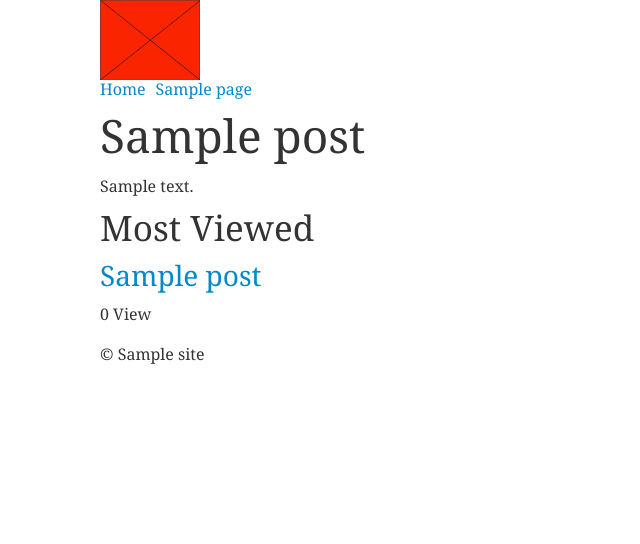
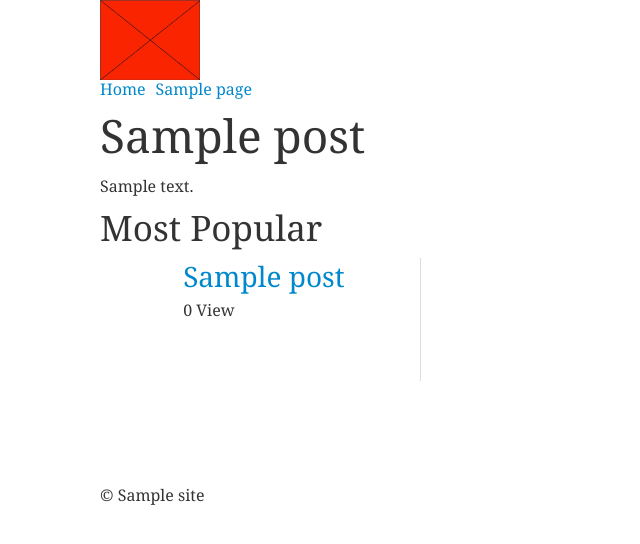
Before and after one commit to robertocarroll/barjeel, a WordPress theme: the page made by page-home.php in a window 1280 px wide. Shown: the top 544 px of the page, without its empty margins (0-640 px from the left). Run offline with PHP 8.4 and a stand-in for WordPress, Linux system fonts and the light colour scheme; the site name, menu and one post (Sample post) are stand-ins, and other content is empty; some libraries are stand-ins or nearby versions.

Commit message:
Added carousel to homepage most viewed

```diff
--- a/functions.php
+++ b/functions.php
@@ -92,6 +92,8 @@
 	wp_enqueue_script( 'backstretch', get_template_directory_uri() . '/js/jquery.backstretch.min.js', array( 'jquery' ), '20120206', true );
 
 	wp_enqueue_script( 'isotope', get_template_directory_uri() . '/js/jquery.isotope.min.js', array( 'jquery' ), '20120206', true );
+
+	wp_enqueue_script( 'tinycarousel', get_template_directory_uri() . '/js/jquery.tinycarousel.min.js', array( 'jquery' ), '20120206', true );
 
 }
 add_action( 'wp_enqueue_scripts', 'barjeel_scripts' );
--- a/js/barjeel.js
+++ b/js/barjeel.js
@@ -1,4 +1,8 @@
+jQuery(document).ready(function ($) {
 
+        $('#slider-code').tinycarousel({ display: 2 });
+
+    });
 
 
 
--- a/page-home.php
+++ b/page-home.php
@@ -6,7 +6,6 @@
 ?>
 
 <?php get_header(); ?>
-
 
 
 
@@ -33,17 +32,21 @@
  $mostviewed_query = new WP_Query($mostviewed); ?>
 
 <?php if( $mostviewed_query->have_posts() ) : ?>
-    <h2>Most Viewed</h2>
+    <h2>Most Popular</h2>
 
-    <div id="sort">
+    <div id="slider-code">
+    <a class="buttons prev" href="#">left</a>
+     <a class="buttons next" href="#">right</a>
+     <div class="viewport">
+        <ul class="overview">
 
         <?php while ( $mostviewed_query->have_posts() ) : $mostviewed_query->the_post(); ?>
 
-        <div class="box-ms">
+								<li>
+								<h3 class="title"><a href="<?php the_permalink(); ?>"><?php the_title(); ?></a></h3>
+								<?php echo rw_get_the_term_list(null, 'artist', false, '', ', ', ''); ?>
 
-				<article <?php post_class(); ?>>
-
-								<div class="center">
+								<?php echo getPostViews(get_the_ID()); ?>
 									<?php
 									if ( has_post_thumbnail() ){ ?>
 										<a href="<?php the_permalink(); ?>">
@@ -52,23 +55,20 @@
 										</a>
 									<?php } ?>
 
-								</div><!-- .center -->
 
-								<h3 class="title"><a href="<?php the_permalink(); ?>"><?php the_title(); ?></a></h3>
 
-								<p class="artist"><?php echo rw_get_the_term_list(null, 'artist', false, '', ', ', ''); ?></p>
 
-								<?php
-          echo getPostViews(get_the_ID());
-?>
 
-							</article>
+							</li>
 
-						</div><!-- .box-ms -->
+
 
             <?php endwhile; ?>
 
-		</div>
+            </ul>
+    </div>
+
+</div>
 
 		<?php endif; ?>
 
--- a/stylesheets/screen.css
+++ b/stylesheets/screen.css
@@ -863,8 +863,16 @@
 ================================================== */
 
 
-/* #Fullscreen Background 404 page
+/* #Homepage
 ================================================== */
+
+#slider-code { height: 225px; overflow:hidden; }
+#slider-code .viewport { float: left; width: 440px; height: 225px; overflow: hidden; position: relative; }
+#slider-code .buttons { display: block; margin: 30px 10px 0 0; float: left; }
+#slider-code .next { margin: 30px 0 0 10px;  }
+#slider-code .disable { visibility: hidden; }
+#slider-code .overview { list-style: none; position: absolute; padding: 0; margin: 0; left: 0; top: 0; }
+#slider-code .overview li{ float: left; margin: 0 20px 0 0; padding: 1px; height: 121px; border-right: 1px solid #dcdcdc; width: 236px;}
 
 
 
--- a/taxonomy-artist.php
+++ b/taxonomy-artist.php
@@ -9,11 +9,11 @@
 
 					Using Artist
 
-				<h2 class="gamma">
+				<h1 class="gamma">
 						<?php
 								printf( __( '%s', 'barjeel' ), '<span>' . single_cat_title( '', false ) . '</span>' );
 						?>
-					</h2>
+					</h1>
 
 					<?php echo category_description(); ?>
 
```
Also changed, not shown: js/jquery.tinycarousel.min.js (added, +1 -0 lines).
